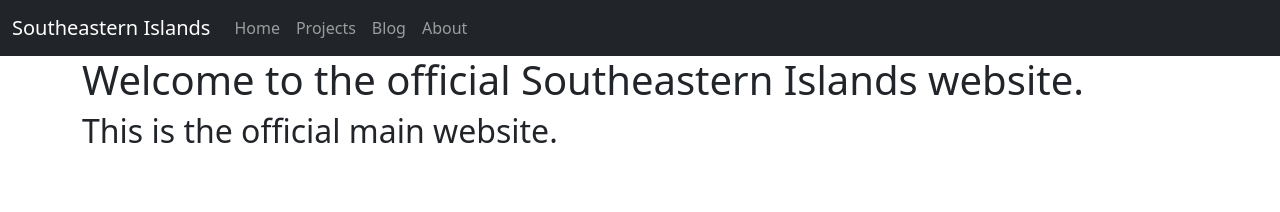
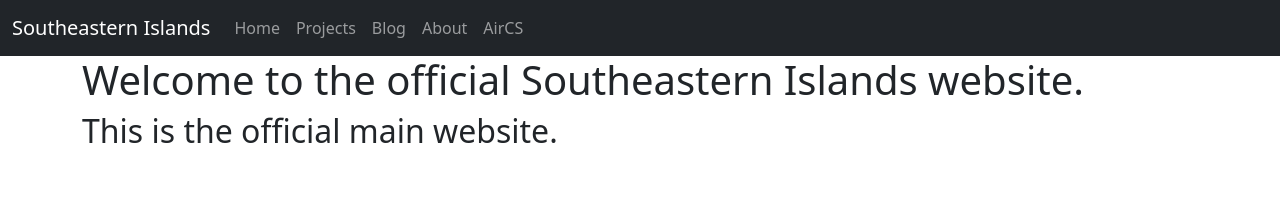
Before and after one commit to Alee14/sei-website, a Jekyll site: the page built from index.html, in a window 1280 px wide. Shown: the top 212 px of the page. Built offline with Jekyll 4.4.1, drawn with Linux system fonts in a browser that asks for light colours.

Commit message:
Update navbar.html

```diff
--- a/_includes/navbar.html
+++ b/_includes/navbar.html
@@ -20,6 +20,9 @@
             <li class="nav-item">
                 <a class="nav-link" href="/about">About</a>
             </li>
+           <li class="nav-item">
+               <a class="nav-link" href="https://aircs.racing">AirCS</a>
+           </li>
         </ul>
     </div>
     </div>
```
